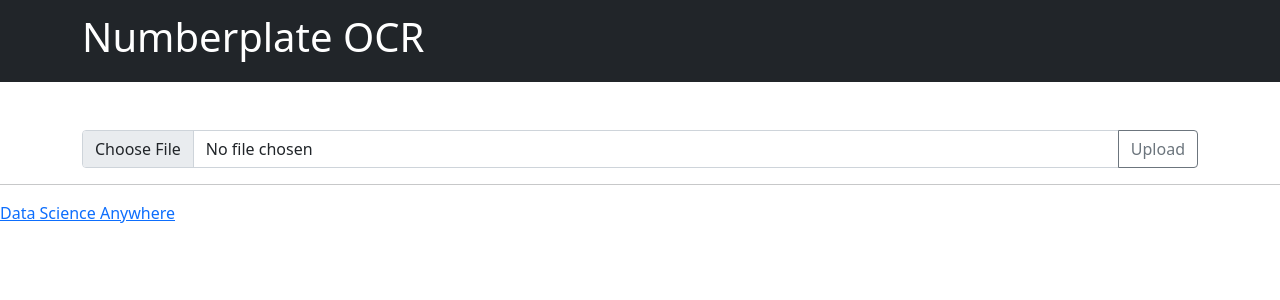
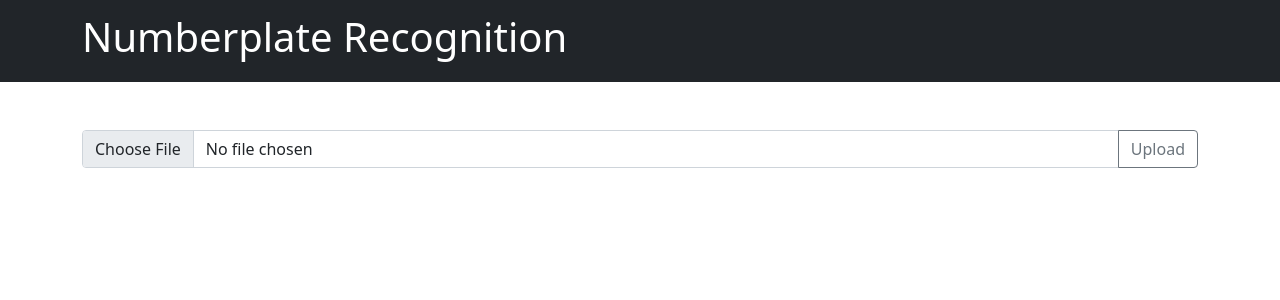
Before and after one commit to rishabh1402/Numberplate, a Flask app: page / in a window 1280 px wide. Shown: the top 300 px of the page. Run offline with Flask 2, Linux system fonts and the light colour scheme.

Commit message:
Update layout.html

```diff
--- a/templates/layout.html
+++ b/templates/layout.html
@@ -4,7 +4,7 @@
     <meta charset="UTF-8">
     <meta http-equiv="X-UA-Compatible" content="IE=edge">
     <meta name="viewport" content="width=device-width, initial-scale=1.0">
-    <title>Numberplate OCR</title>
+    <title>Number Plate Recognizier</title>
     <link href="https://cdn.jsdelivr.net/npm/bootstrap@5.0.0-beta3/dist/css/bootstrap.min.css" rel="stylesheet" integrity="sha384-eOJMYsd53ii+scO/bJGFsiCZc+5NDVN2yr8+0RDqr0Ql0h+rP48ckxlpbzKgwra6" crossorigin="anonymous">
     <script src="https://cdn.jsdelivr.net/npm/bootstrap@5.0.0-beta3/dist/js/bootstrap.bundle.min.js" integrity="sha384-JEW9xMcG8R+pH31jmWH6WWP0WintQrMb4s7ZOdauHnUtxwoG2vI5DkLtS3qm9Ekf" crossorigin="anonymous"></script>
 </head>
@@ -13,7 +13,7 @@
     <nav class="navbar navbar-dark bg-dark">
         <div class="container">
             <a class="navbar-brand" href="/">
-                <h1 class="display-6">Numberplate OCR</h1>
+                <h1 class="display-6">Numberplate Recognition</h1>
             </a>
         </div>
     </nav>
@@ -23,12 +23,5 @@
 
     {% endblock  %}
 
-
-    <!-- Footer -->
-    <footer>
-        <hr>
-        <a href="http://datascienceanywhere.com">Data Science Anywhere</a>
-    </footer>
-
 </body>
 </html>
```
